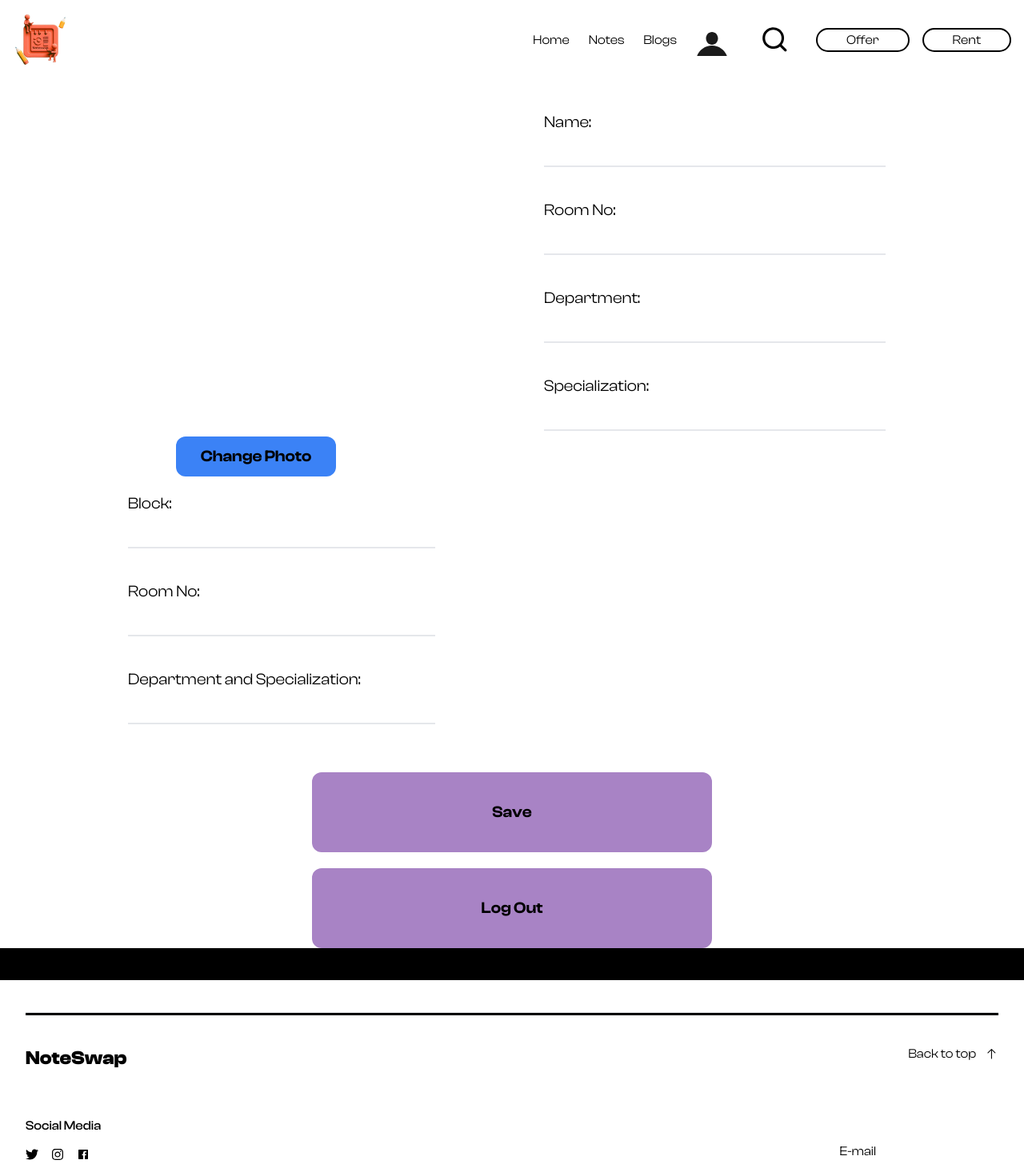
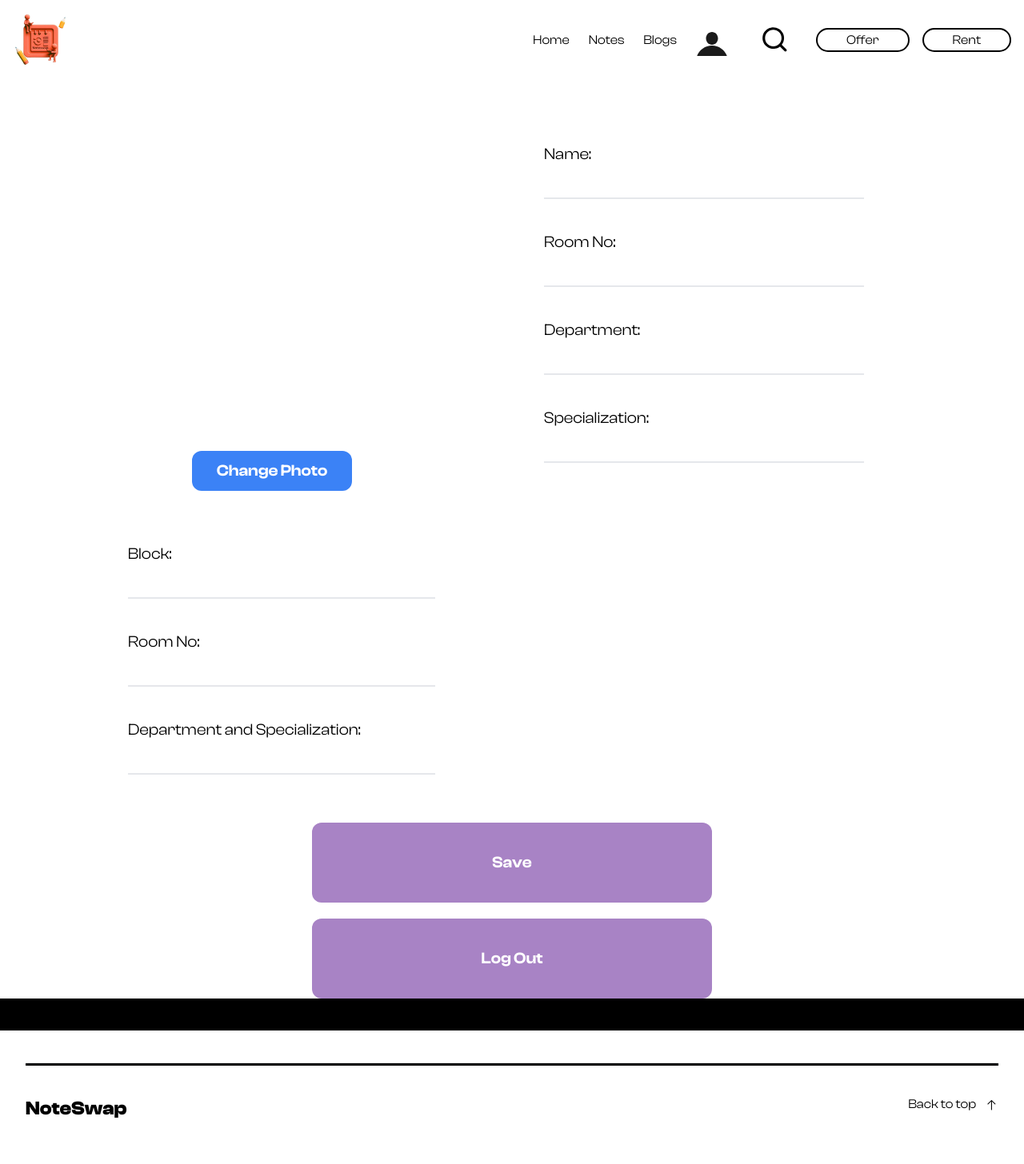
Before and after one commit to ValscoTech/NoteSwap, a React (Vite) app: page /edit-account in a window 1280 px wide. Shown: the top 1456 px of the page at 80% size. Built offline with nearby package versions, Linux system fonts and the light colour scheme.

Commit message:
UPdated editpage

```diff
--- a/src/pages/EditAccountPage.jsx
+++ b/src/pages/EditAccountPage.jsx
@@ -94,8 +94,8 @@ export default function EditAccountPage() {
   };
 
   return (
-    <div className={`w-full md:w-dvh ${theme}`}>
-      <div className="text-current md:flex">
+    <div className={`w-full md:w-dvh ${theme} min-h-screen`}>
+      <div className={`text-current md:flex ${theme === "dark" ? " text-white" : "bg-white text-black"} p-10`}>
         {/* Profile Photo Section */}
         <div className="max-w-3xl w-full md:w-1/2 flex flex-col justify-center items-center">
           <img
@@ -106,7 +106,7 @@ export default function EditAccountPage() {
           />
           <button
             onClick={handleChangePhoto}
-            className="text-current bg-blue-500 text-xl cursor-pointer rounded-xl mt-5 font-semibold"
+            className="bg-blue-500 text-white text-xl cursor-pointer rounded-xl mt-5 font-semibold"
             style={{ width: "200px", height: "50px" }}
           >
             Change Photo
@@ -114,7 +114,7 @@ export default function EditAccountPage() {
           {isProfilePicCustom && (
             <button
               onClick={handleRemoveProfilePic}
-              className="text-current bg-red-500 text-xl cursor-pointer rounded-xl mt-5 font-semibold"
+              className="bg-red-500 text-white text-xl cursor-pointer rounded-xl mt-5 font-semibold"
               style={{ width: "200px", height: "50px" }}
             >
               Remove Photo
@@ -164,7 +164,7 @@ export default function EditAccountPage() {
       </div>
 
       {/* Additional Details Section */}
-      <div className="text-current mx-10 md:mx-40 md:w-96">
+      <div className={`text-current mx-10 md:mx-40 md:w-96 ${theme === "dark" ? "text-white" : "text-black"}`}>
         <div className="py-5 flex md:block">
           <div className="pb-3 text-xl">Block: </div>
           <input
@@ -198,14 +198,14 @@ export default function EditAccountPage() {
       <div className="flex flex-col justify-center items-center my-10">
         <button
           onClick={handleSave}
-          className="text-current bg-[#A883C5] text-xl cursor-pointer rounded-xl mx-5 font-semibold"
+          className="bg-[#A883C5] text-white text-xl cursor-pointer rounded-xl mx-5 font-semibold"
           style={{ width: "500px", height: "100px" }}
         >
           Save
         </button>
         <button
           onClick={handleLogOut}
-          className="text-current bg-[#A883C5] text-xl cursor-pointer rounded-xl mx-5 mt-5 font-semibold"
+          className="bg-[#A883C5] text-white text-xl cursor-pointer rounded-xl mx-5 mt-5 font-semibold"
           style={{ width: "500px", height: "100px" }}
         >
           Log Out
```
